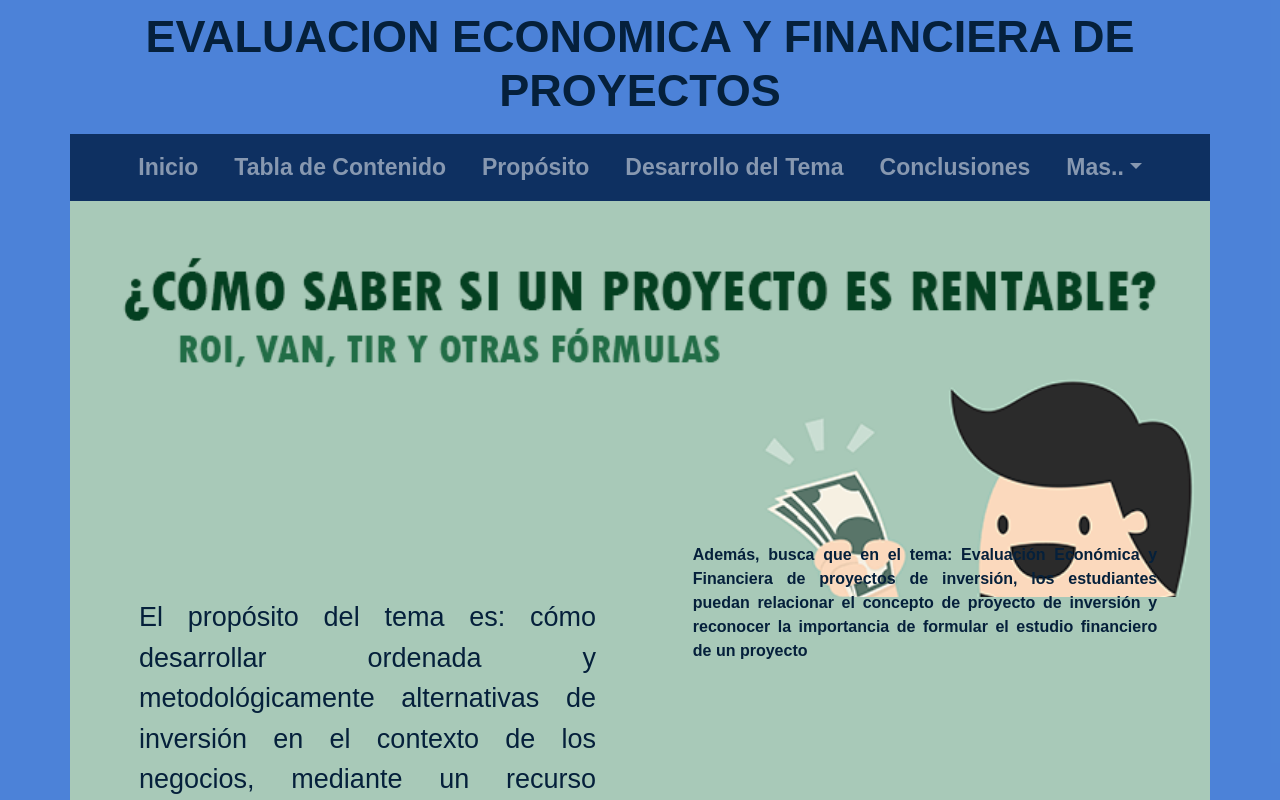
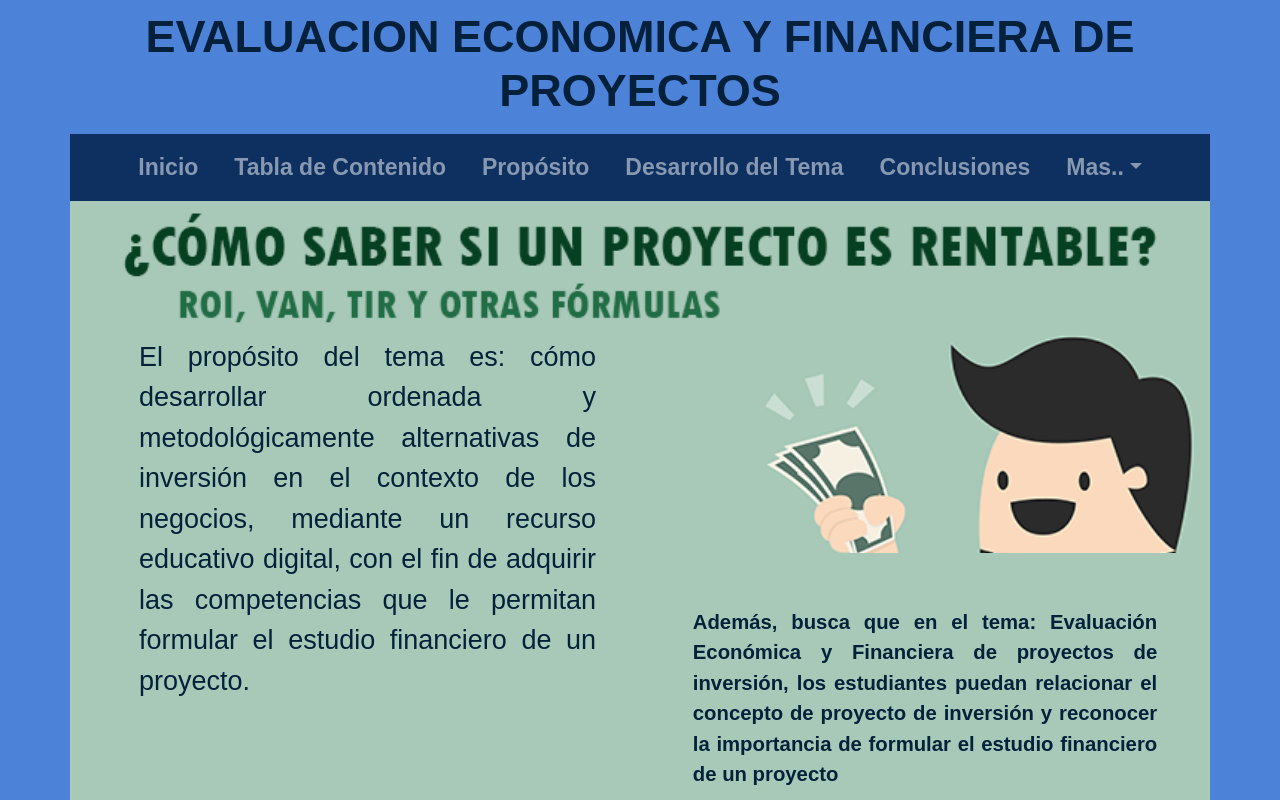
Before and after one commit to tatadavila/redVilardy, a Vue app: page /proposito in a window 1280 px wide. Shown: the top 800 px of the page. Built offline with nearby package versions, Linux system fonts and the light colour scheme; a small style sheet from the web is missing.

Commit message:
Final edition for Purpose component

```diff
--- a/src/views/Purpose.vue
+++ b/src/views/Purpose.vue
@@ -1,13 +1,11 @@
 <template>
   <div class="purpose">
     <div id="purpContainer" class="container">
-      <header>
-        <figure>
-          <img src="../assets/img/purpose.png" id="imgPurpose" />
-        </figure>
-      </header>
-      <div class="row justify-content-md-center">
-        <div id="containerImg2" class="col-xl-6 col-8">
+      <figure>
+        <img src="../assets/img/purpose.png" id="imgPurpose" />
+      </figure>
+      <div class="row justify-content-md-left">
+        <div id="containerTxt" class="col-xl-6 col-8">
           <p id="purposeText1" align="justify">
             El propósito del tema es: cómo desarrollar ordenada y
             metodológicamente alternativas de inversión en el contexto de los
@@ -39,7 +37,7 @@ export default {
 
 <style scoped>
 .purpose {
-  height: 127vh;
+  height: 100vh;
   /* background-color: pink; */
 }
 #purpContainer {
@@ -58,18 +56,23 @@ figure img {
   padding-top: 0%;
 }
 #imgPurpose {
-  margin-top: -17%;
+  margin-top: -21%;
+}
+#containerTxt {
+  /* background-color: chartreuse; */
+  margin-top: -27vh;
+  padding-bottom: 137px;
 }
 #purposeText1 {
-  right: 77px;
   width: 457px;
   height: 200px;
   font-size: 27px;
   font-weight: 400;
-  margin: 0% 10%;
+  margin-left: 10%;
 }
 #purposeText2 {
-  margin: -10% 7%;
+  margin: 10% 7%;
   font-weight: bold;
+  font-size: 127%;
 }
 </style>
```
